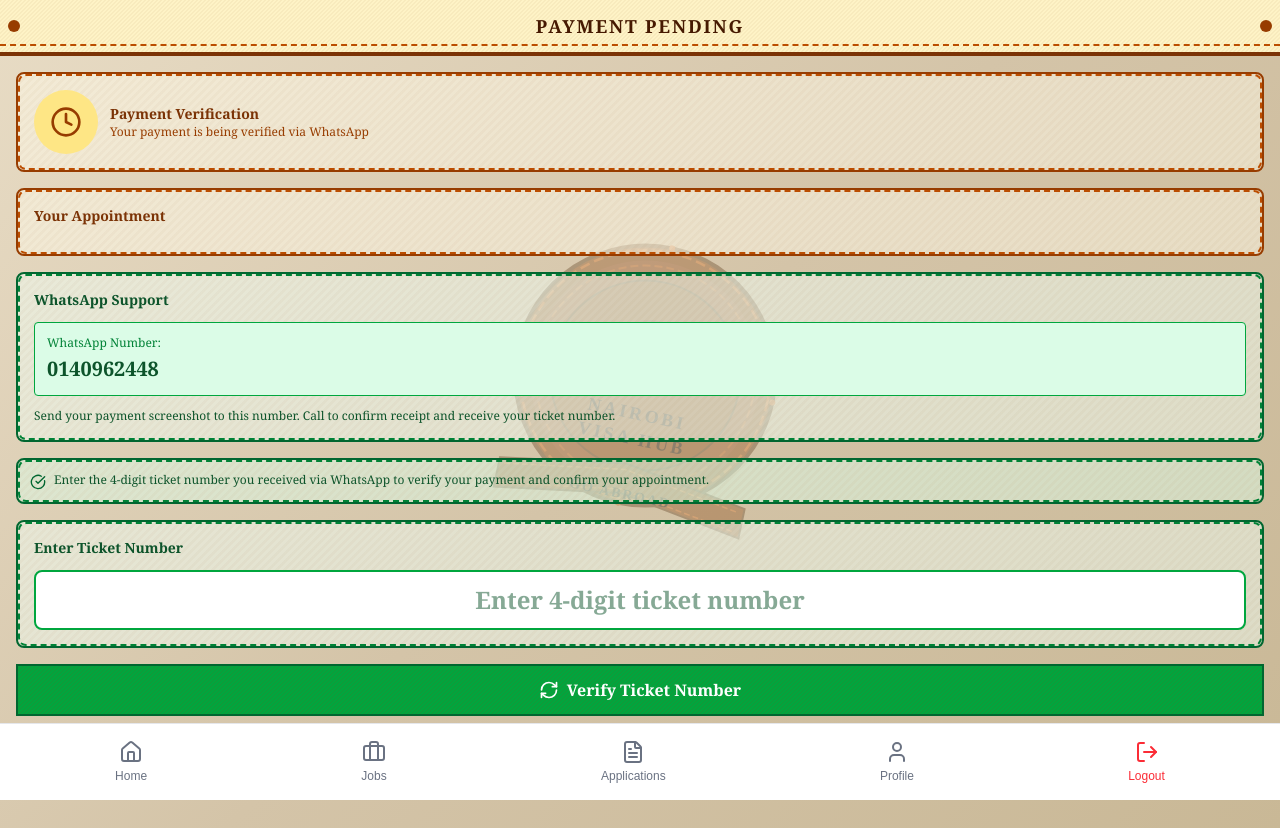
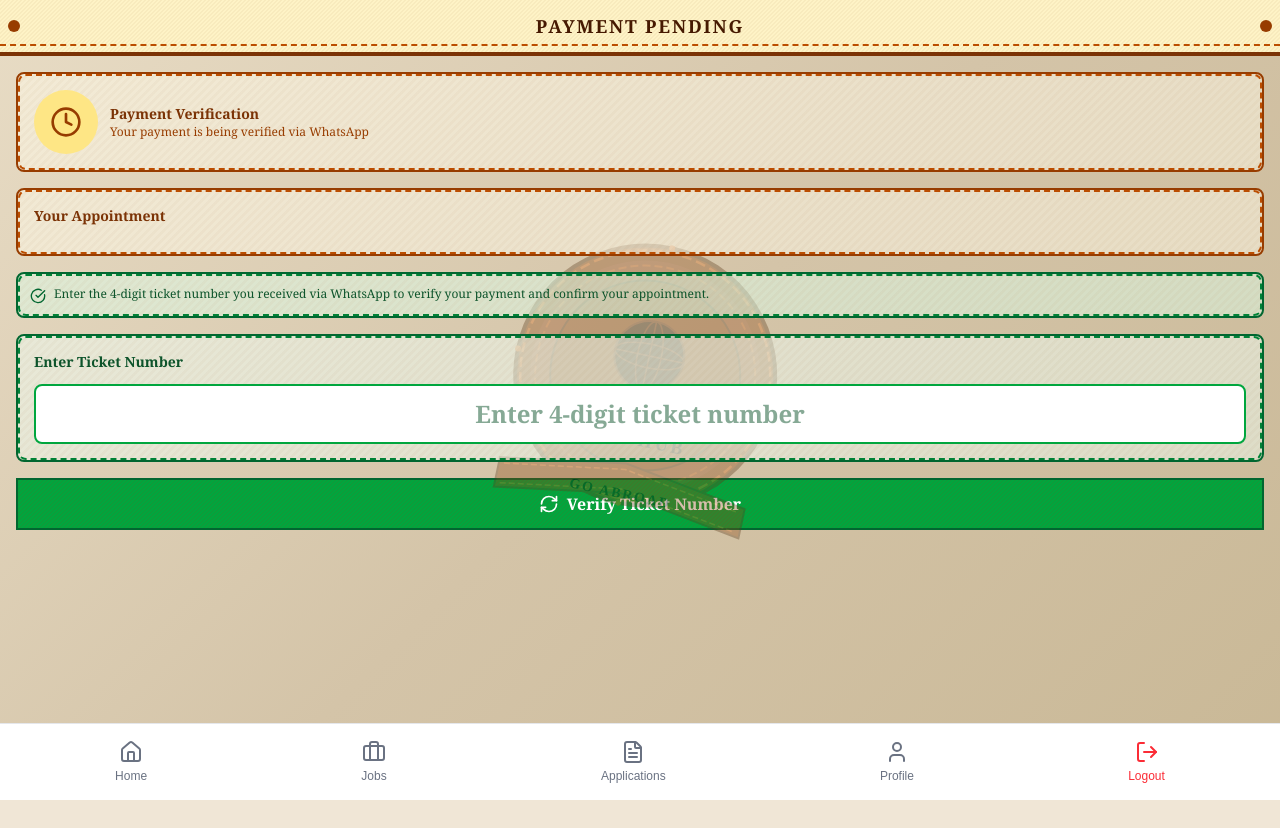
Before and after one commit to brianitira3/nairobi-visa-hub, a Next.js app: page /payment-pending in a window 1280 px wide. After the commit the page ends 800 px from the top, so only its background shows below. Built offline with nearby package versions, Linux system fonts and the light colour scheme.

Commit message:
Remove redundant WhatsApp support section from payment-pending page

```diff
--- a/src/app/payment-pending/page.tsx
+++ b/src/app/payment-pending/page.tsx
@@ -146,24 +146,6 @@ export default function PaymentPendingPage() {
           </div>
         </div>
 
-        {/* WhatsApp Contact */}
-        <div className="bg-green-50/50 p-4 rounded-lg border-2 border-green-800 relative mb-4" style={{
-          backgroundImage: 'linear-gradient(135deg, rgba(139, 69, 19, 0.03) 25%, transparent 25%, transparent 50%, rgba(139, 69, 19, 0.03) 50%, rgba(139, 69, 19, 0.03) 75%, transparent 75%, transparent)',
-          backgroundSize: '8px 8px'
-        }}>
-          <div className="absolute inset-0 border-2 border-dashed border-green-700 rounded-lg pointer-events-none"></div>
-          <div className="relative z-10">
-            <h2 className="text-sm font-serif font-bold text-green-900 mb-3">WhatsApp Support</h2>
-
-            <div className="bg-green-100 p-3 rounded border border-green-600 mb-3">
-              <div className="text-xs font-serif text-green-700 mb-1">WhatsApp Number:</div>
-              <div className="text-xl font-serif font-bold text-green-900">0140962448</div>
-            </div>
-
-            <p className="text-xs font-serif text-green-900">Send your payment screenshot to this number. Call to confirm receipt and receive your ticket number.</p>
-          </div>
-        </div>
-
         {/* Info Note */}
         <div className="bg-green-100/50 p-3 rounded-lg border-2 border-green-800 relative mb-4" style={{
           backgroundImage: 'linear-gradient(135deg, rgba(139, 69, 19, 0.03) 25%, transparent 25%, transparent 50%, rgba(139, 69, 19, 0.03) 50%, rgba(139, 69, 19, 0.03) 75%, transparent 75%, transparent)',
```
